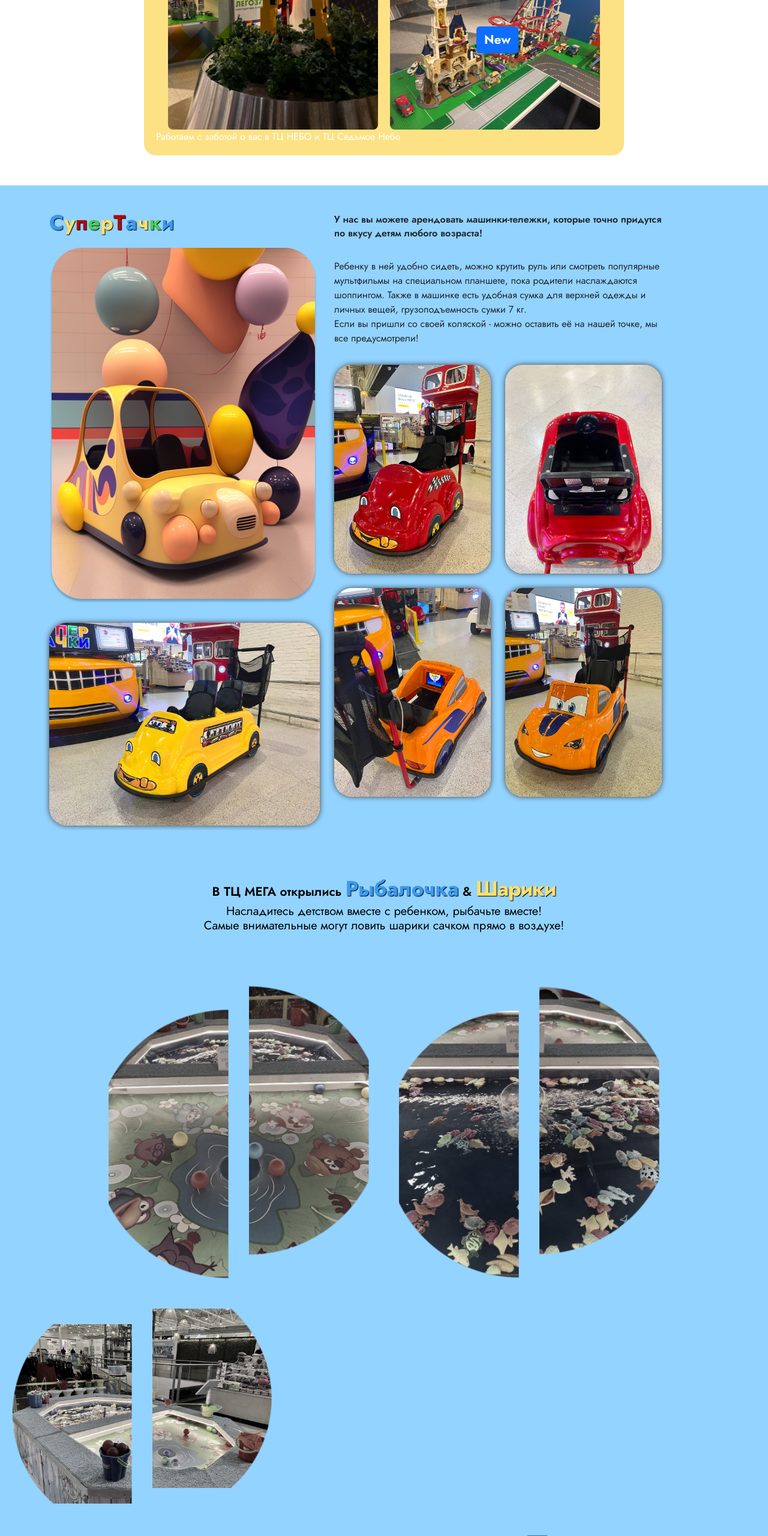
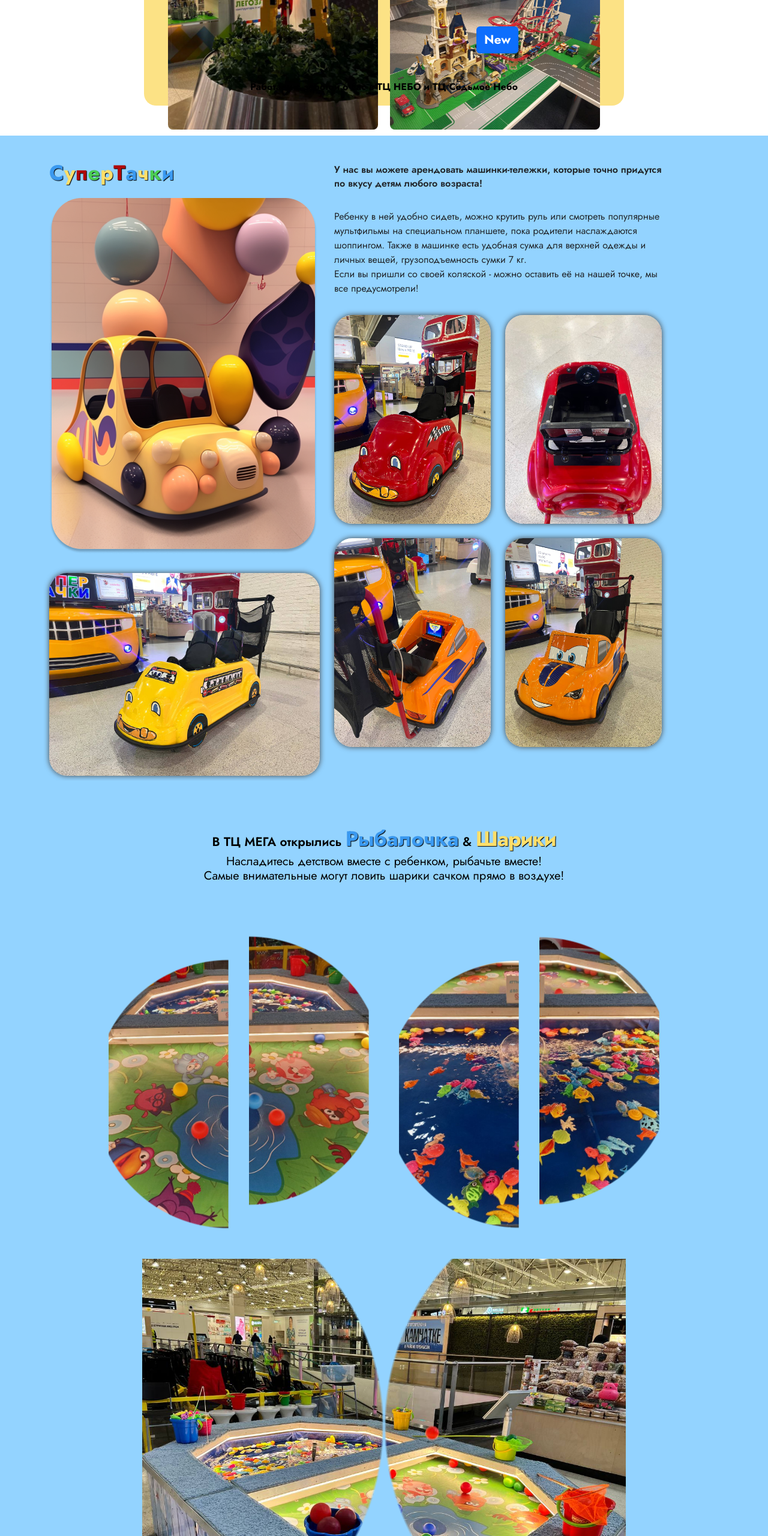
Before and after one commit to PeterSkwortsov/legoza, a plain HTML site: page index.html in a window 1280 px wide. Shown: the part 4140-6700 px from the top of the page at 60% size. Drawn offline with nearby package versions, Linux system fonts and the light colour scheme; some packages are replaced by stand-ins of ours; a script that the page names is missing.

Commit message:
22/12 css

```diff
--- a/style.css
+++ b/style.css
@@ -482,7 +482,7 @@ footer h6 {
   }
   .foto-1:hover{
 
-    transform: scale(1.1);
+    /* transform: scale(1.1); */
     z-index: 8;
     border-radius: 10%;
     transition: transform 0.8s;
@@ -500,7 +500,7 @@ footer h6 {
   }
   .foto-2:hover{
 
-    transform: scale(1.1);
+    /* transform: scale(1.1); */
     z-index: 8;
     border-radius: 10%;
     transition: transform 0.8s;
@@ -517,12 +517,21 @@ footer h6 {
   }
 .foto-3:hover{
 
-    transform: scale(1.1);
+    /* transform: scale(1.1); */
     z-index: 8;
     border-radius: 10%;
     transition: transform 0.8s;
     background-size: auto;
 
+  }
+
+  .new-legoza h6 {
+    color: #000;
+    font-weight: bold;
+    margin: auto;
+    padding: 0 20px;
+    margin-top: -83px;
+    text-align: center;
   }
 
   @media (max-width: 1550px) {
@@ -590,7 +599,7 @@ footer h6 {
         .foto-1 {
             background-size: cover;
           }
-        .foto-1:hover{
+        /* .foto-1:hover{
             transform: scale(1.1);
           }
         .foto-2:hover{
@@ -598,7 +607,7 @@ footer h6 {
           }
         .foto-3:hover{
             transform: scale(1.1);
-          }
+          } */
 
 }
 @media (max-width: 576px) {
@@ -607,7 +616,7 @@ footer h6 {
     }
     .new-legoza {
         max-width: 458px;
-        max-height: 1550px;
+        max-height: 1630px;
         padding: 20px 20px;
     }
 	.cards-grid {
@@ -623,7 +632,7 @@ footer h6 {
             "foto3"
             "foto3";
         }
-        .foto-1:hover{
+        /* .foto-1:hover{
             transform: scale(1.1);
           }
         .foto-2:hover{
@@ -631,7 +640,7 @@ footer h6 {
           }
         .foto-3:hover{
             transform: scale(1.1);
-          }
+          } */
 }
 
 @media (max-width: 500px) {
@@ -699,7 +708,24 @@ footer h6 {
     gap: 50px;
 }
 
-.ribca img {
+.oblozca-two {
+    display: flex;
+    margin: 0 auto;
+    --m: radial-gradient(circle farthest-side at left,#000 99%,#0000) 0 0%/50% 92% no-repeat,
+    radial-gradient(circle farthest-side at right ,#001 99%,#0000) 100% 0/50% 92% no-repeat;
+
+  -webkit-mask: var(--m);
+          mask: var(--m);
+  transition: .5s linear;
+  cursor: pointer;
+  width: 65%;
+}
+
+.oblozca-two:hover {
+    -webkit-mask-position: 99% 0%, 0% 0%;
+}
+
+.oblozca img {
     --m:
       radial-gradient(circle farthest-side at right,#000 99%,#0000)
         0 100%/46% 92% no-repeat,
@@ -707,13 +733,12 @@ footer h6 {
         100% 0/46% 92% no-repeat;
     -webkit-mask: var(--m);
             mask: var(--m);
-    filter: grayscale(.8);
     transition: .3s linear;
     cursor: pointer;
     width: 35%;
   }
 
-  .ribca img:hover {
+  .oblozca img:hover {
     -webkit-mask-position: 7.5% 50%,92.5% 50%;
             mask-position: 7.5% 50%,92.5% 50%;
     filter: grayscale(0);
@@ -744,6 +769,9 @@ footer h6 {
     }
     .ribca img {
         width: 45%;
+    }
+    .oblozca-all {
+        width: 110%;
     }
     .zoom-avtomat {
         width: 50%;
@@ -815,7 +843,7 @@ footer h6 {
             flex-direction: column;
         }
     .ribca img {
-        width: 80%;
+        width: 85%;
     }
     .zoom-avtomat {
         width: 70%;
```
